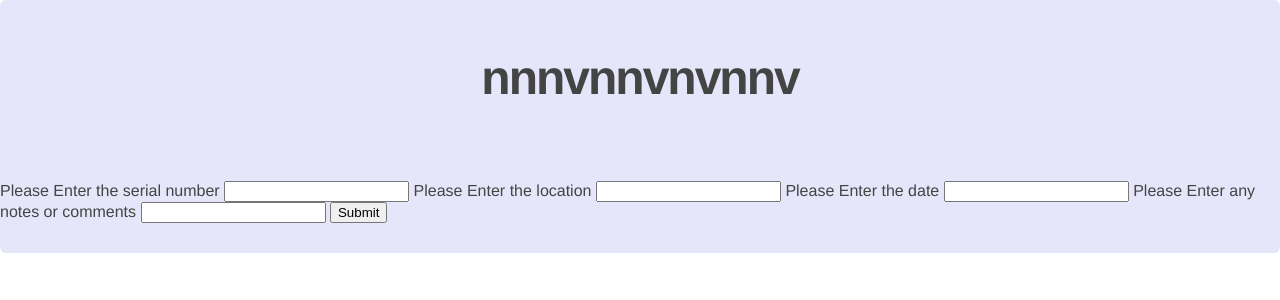
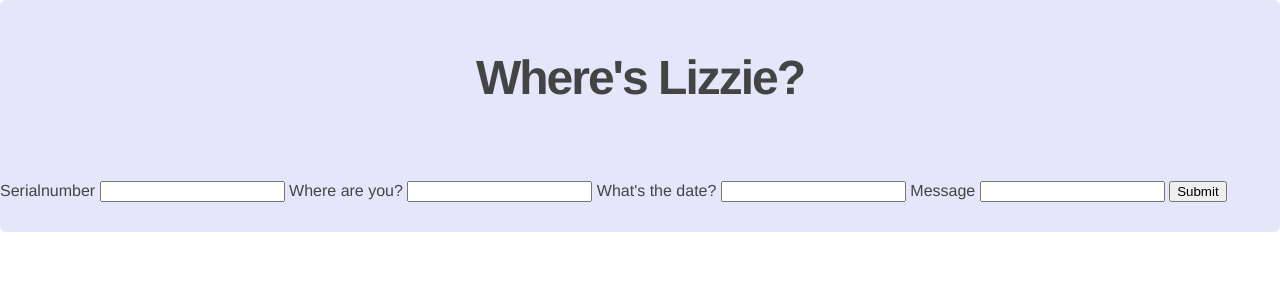
Before and after one commit to hhadl001/Where-sLizzie-, a Flask app: page / in a window 1280 px wide. Shown: the top 300 px of the page. Run offline with Flask 2, Linux system fonts and the light colour scheme; some libraries are stand-ins or nearby versions.

Commit message:
Updated Headings
Updated heading to match theme of programme

```diff
--- a/templates/index.html
+++ b/templates/index.html
@@ -2,28 +2,28 @@
 <link rel="stylesheet" href="//code.jquery.com/ui/1.11.4/themes/smoothness/jquery-ui.css">
 <html>
     <head>
-        <title>My First Web App</title>
+        <title>Where's Lizzie?</title>
         <link rel="stylesheet" href="{{ url_for('static', filename='css/style.css') }}">
     </head>
 
     <body>
         <div class="home">
-            <h2 class="logo">nnnvnnvnvnnv</h1>
+            <h2 class="logo">Where's Lizzie?</h1>
             <br>
             <br>
 
             <div id="contact-form-2" >
                 <form method="post" action="/recordEntry">
-                    <label for="text">Please Enter the serial number</label>
+                    <label for="text">Serialnumber</label>
                     <input type="text" id="serialnumber" name="serialnumber" required="required"/>
 
-                    <label for="text">Please Enter the location</label>
+                    <label for="text">Where are you?</label>
                     <input type="text" id="location" name="location"/>
 
-                    <label for="text">Please Enter the date</label>
+                    <label for="text">What's the date?</label>
                     <input type="text" id="date" name="date"/>
 
-                    <label for="text">Please Enter any notes or comments</label>
+                    <label for="text">Message</label>
                     <input type="text" id="notes" name="notes"/>
 
                     <input type="submit" value="Submit" id="submit"/>
```
